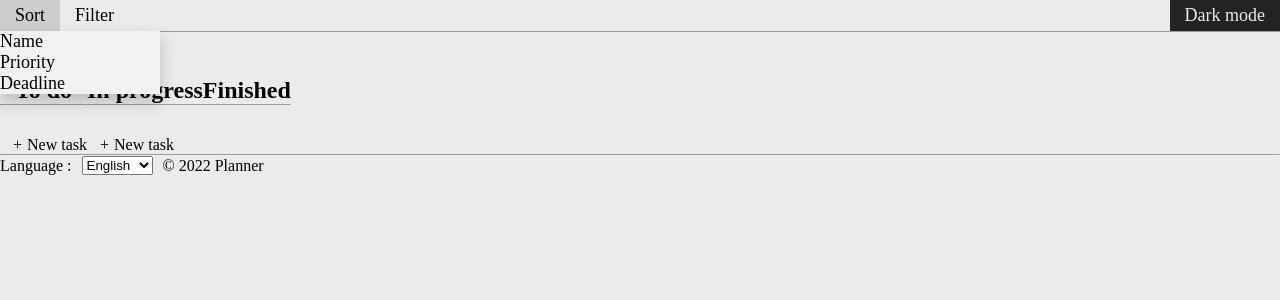
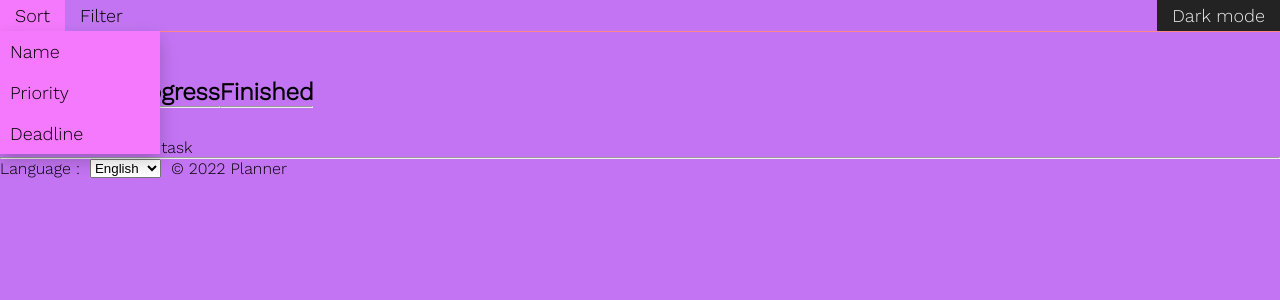
Before and after one commit to AxelKirac/MyOldTraining, a PHP site: page / in a window 1280 px wide. Shown: the top 300 px of the page. Run offline with PHP 8.4, Linux system fonts and the light colour scheme.

Commit message:
Light theme + menu

```diff
--- a/assets/css/_lightTheme.scss
+++ b/assets/css/_lightTheme.scss
@@ -5,7 +5,7 @@
 $LIGHT_COLOR_E: #F28B74;
 
 html.light, body.light {
-    background-color: rgb(235, 235, 235);
+    background-color: $LIGHT_COLOR_A;
 }
 .task.light {
     border: 1px solid black;
@@ -15,10 +15,10 @@
     color: rgb(35, 35, 35);
 }
 .menu.light {
-    border-bottom: 1px solid #9a9a9a;
+    border-bottom: 1px solid #FF8785;
 }
 .menu_btn.light:hover:not(.theme_switch) {
-    background-color: rgb(205, 205, 205);
+    background-color: $LIGHT_COLOR_B;
 }
 .theme_switch.light {
     color: rgb(235, 235, 235);
@@ -28,7 +28,7 @@
     color: black;
 }
 .dropdown-content {
-    background-color: #f1f1f1;
+    background-color: $LIGHT_COLOR_B;
     box-shadow: 0px 8px 16px 0px rgba(0,0,0,0.2);
 }
 .dropdown-content.light p {
@@ -37,6 +37,6 @@
 .dropdown-content-todo.light, .dropdown-content-doing.light, .dropdown-content-done.light,
 .sorting_name.light, .sorting_priority.light, .sorting_timeline.light {
     &:hover {
-        background-color: rgb(195, 195, 195);
+        background-color: $LIGHT_COLOR_C;
     }
 }
--- a/assets/css/_menu.scss
+++ b/assets/css/_menu.scss
@@ -8,10 +8,20 @@
     position: absolute;
     &_btn {
         display: block;
+        @media (max-width: 240px)
+        {
+            text-align: center;
+        }
         padding: 5px;
         padding-left: 15px;
         padding-right: 15px;
         font-size: large;
+    }
+}
+.main_title {
+    @media (max-width: 240px)
+    {
+        margin-top: 15px;
     }
 }
 .theme_switch {
@@ -39,12 +49,12 @@
     min-width: 160px;
     z-index: 1;
 }
-.dropdown-content a {
-    padding: 12px 16px;
+.dropdown-content p {
+    padding: 10px 10px;
     text-decoration: none;
     display: block;
 }
-.dropdown-content label {
-    padding: 12px 16px;
+.dropdown-content div {
+    padding: 10px 10px;
     text-decoration: none;
 }
--- a/assets/css/style.css
+++ b/assets/css/style.css
@@ -6,7 +6,7 @@
 }
 
 html.light, body.light {
-  background-color: rgb(235, 235, 235);
+  background-color: #C374F2;
 }
 
 .task.light {
@@ -19,11 +19,11 @@
 }
 
 .menu.light {
-  border-bottom: 1px solid #9a9a9a;
+  border-bottom: 1px solid #FF8785;
 }
 
 .menu_btn.light:hover:not(.theme_switch) {
-  background-color: rgb(205, 205, 205);
+  background-color: #F479FC;
 }
 
 .theme_switch.light {
@@ -36,7 +36,7 @@
 }
 
 .dropdown-content {
-  background-color: #f1f1f1;
+  background-color: #F479FC;
   box-shadow: 0px 8px 16px 0px rgba(0, 0, 0, 0.2);
 }
 
@@ -46,7 +46,7 @@
 
 .dropdown-content-todo.light:hover, .dropdown-content-doing.light:hover, .dropdown-content-done.light:hover,
 .sorting_name.light:hover, .sorting_priority.light:hover, .sorting_timeline.light:hover {
-  background-color: rgb(195, 195, 195);
+  background-color: #E67AB4;
 }
 
 /*
@@ -124,6 +124,17 @@
   padding-right: 15px;
   font-size: large;
 }
+@media (max-width: 240px) {
+  .menu_btn {
+    text-align: center;
+  }
+}
+
+@media (max-width: 240px) {
+  .main_title {
+    margin-top: 15px;
+  }
+}
 
 .theme_switch {
   margin-left: auto;
@@ -156,15 +167,19 @@
   z-index: 1;
 }
 
-.dropdown-content a {
-  padding: 12px 16px;
+.dropdown-content p {
+  padding: 10px 10px;
   text-decoration: none;
   display: block;
 }
 
-.dropdown-content label {
-  padding: 12px 16px;
+.dropdown-content div {
+  padding: 10px 10px;
   text-decoration: none;
+}
+
+body {
+  font-family: "Work Sans", sans-serif;
 }
 
 .taskbook {
--- a/assets/css/style.scss
+++ b/assets/css/style.scss
@@ -3,7 +3,6 @@
     margin: 0;
     padding: 0;
 }
-
 @import url('https://fonts.googleapis.com/css2?family=Work+Sans:wght@300&display=swap');
 @import "lightTheme";
 @import "darkTheme";
@@ -16,6 +15,10 @@
 @import "COLOR_footer";
 
 $worksans:'Work Sans', sans-serif;
+
+body {
+    font-family: $worksans;
+}
 
 .taskbook {
     display: flex;
```
